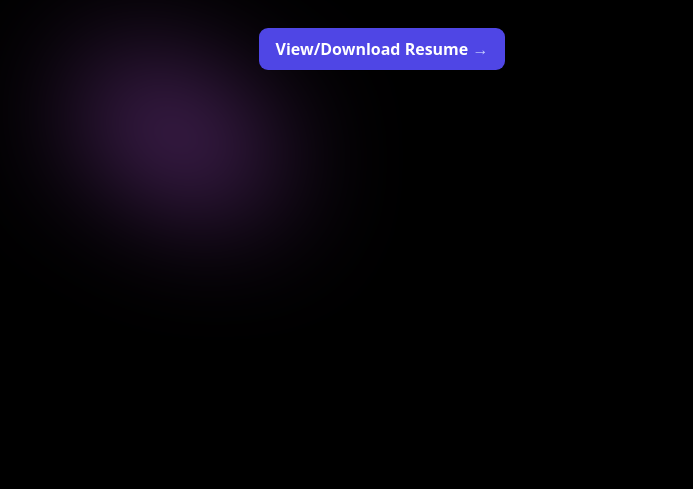
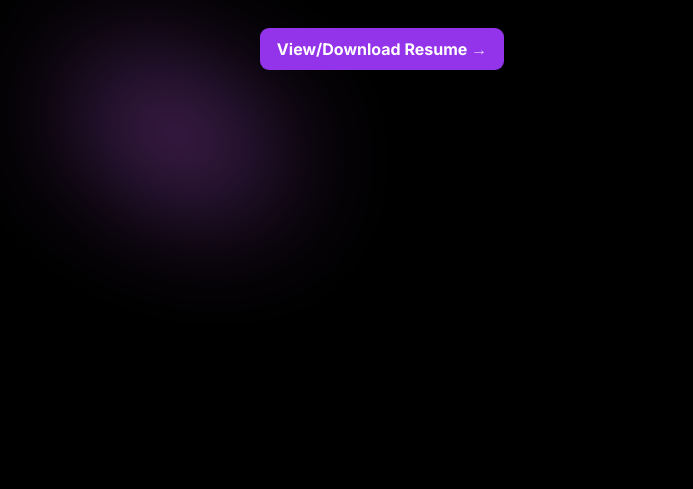
Before and after one commit to thekalpeshchoudhary/thekalpeshchoudhary.github.io, a plain HTML site: page index.html in a window 1280 px wide. Shown: the part 311-800 px from the top of the page, without its empty margins (258-951 px from the left). Drawn offline with nearby package versions, Linux system fonts and the light colour scheme.

Commit message:
font and color

```diff
--- a/index.html
+++ b/index.html
@@ -8,6 +8,10 @@
     <title>Kalpesh Choudhary</title>
     <link rel="icon" type="image/x-icon" href="logo.png">
     <script src="https://cdn.tailwindcss.com"></script>
+    <link rel="preconnect" href="https://fonts.googleapis.com">
+    <link rel="preconnect" href="https://fonts.gstatic.com" crossorigin>
+    <link rel="stylesheet" href="style.css">
+    <link href="https://fonts.googleapis.com/css2?family=Inter:wght@100;300;500;700&display=swap" rel="stylesheet">
 </head>
 
 <body class="bg-black">
@@ -41,9 +45,9 @@
                             <p class="text-white mt-6 text-lg font-medium leading-8 sm:text-center">Frontend Website Developer</p>
                             <div class="mt-8 flex gap-x-4 sm:justify-center">
                                 <a href="https://thekc66.hackerresume.io/d7777c42-5cca-475c-b963-ffb993a9c5e4"
-                                    class="inline-block rounded-lg bg-indigo-600 px-4 py-1.5 text-base font-semibold leading-7 text-white shadow-sm ring-1 ring-indigo-600 hover:bg-indigo-700 hover:ring-indigo-700">
+                                    class="inline-block rounded-lg bg-purple-600 px-4 py-1.5 text-base font-semibold leading-7 text-white shadow-sm ring-1 ring-purple-600 hover:bg-purple-700 hover:ring-purple-700">
                                     View/Download Resume
-                                    <span class="text-indigo-200" aria-hidden="true">&rarr;</span>
+                                    <span class="text-purple-200" aria-hidden="true">&rarr;</span>
                                 </a>
                             </div>
                         </div>
--- /dev/null
+++ b/style.css
@@ -0,0 +1,3 @@
+* {
+    font-family: 'Inter', sans-serif;
+}
```
